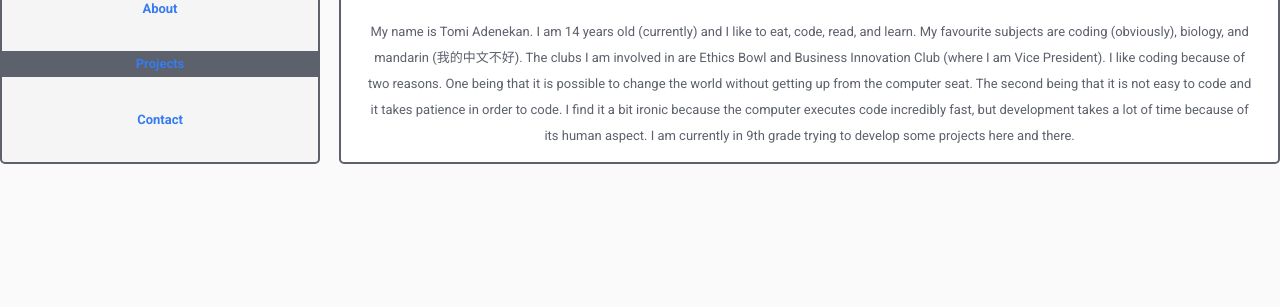
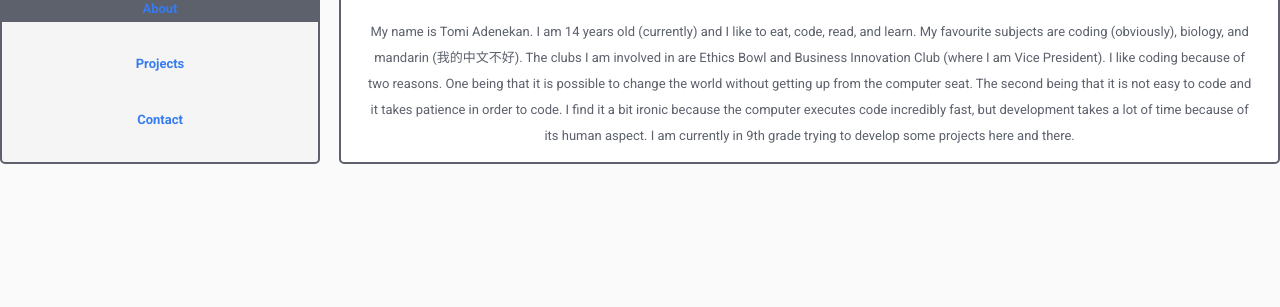
Before and after one commit to tominekan/portfolio-website, a plain HTML site: page about.html in a window 1280 px wide. Shown: the part 493-800 px from the top of the page. Drawn offline with Linux system fonts and the light colour scheme.

Commit message:
Fixed Link Identification Issues

```diff
--- a/about.html
+++ b/about.html
@@ -19,8 +19,8 @@
     <article>
         <nav>
             <a href="index.html" class="nav-links">Home</a>
-            <a href="about.html" class="nav-links">About</a>
-            <a href="projects.html" class="nav-links current-page">Projects</a>
+            <a href="about.html" class="nav-links current-page">About</a>
+            <a href="projects.html" class="nav-links">Projects</a>
             <a href="contact.html" class="nav-links">Contact</a>
         </nav>
 
```
Also changed, not shown: projects.html (+2 -2 lines).
